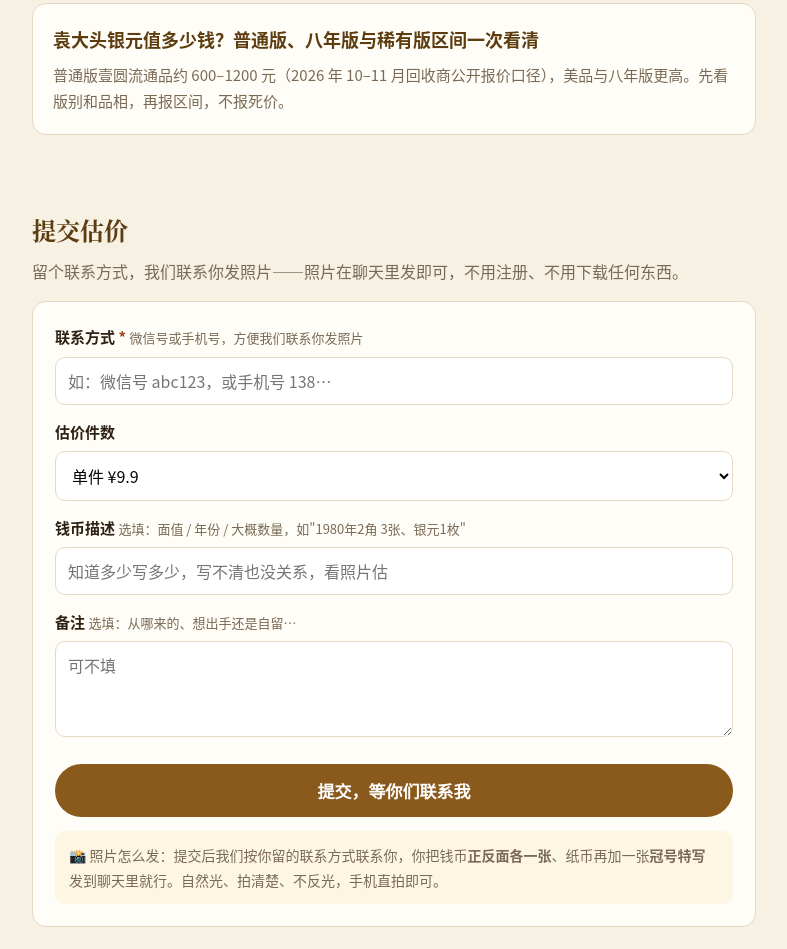
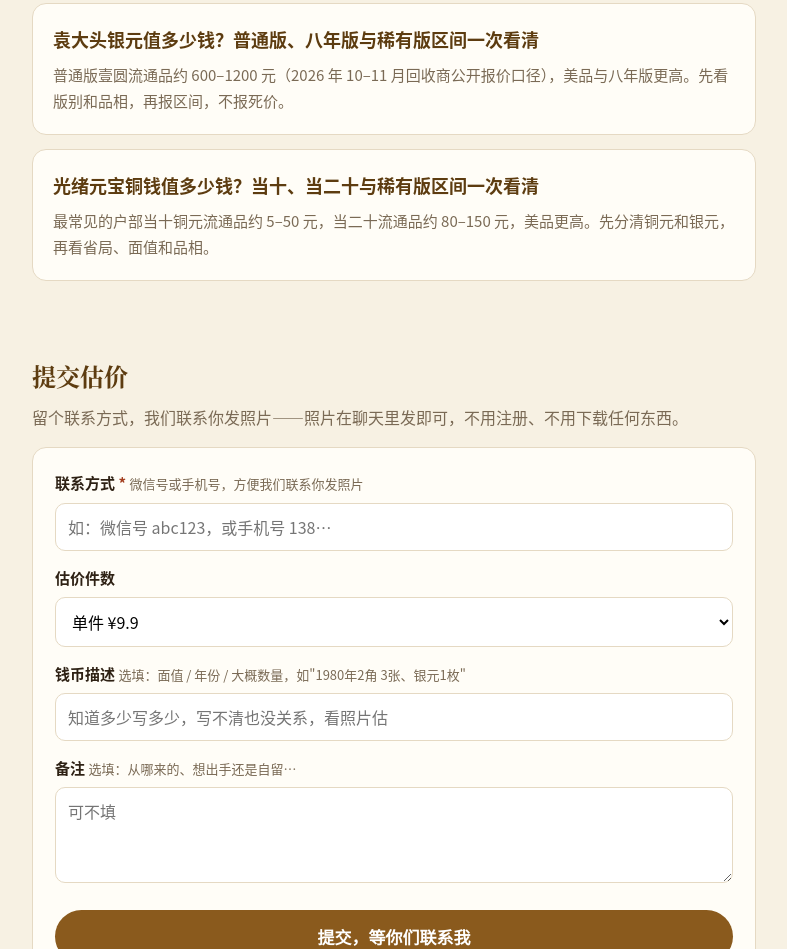
Before and after one commit to hu3075559-ai/coin-value, a plain HTML site: page public/index.html in a window 1280 px wide. Shown: the part 2300-3249 px from the top of the page, without its empty margins (246-1033 px from the left). Drawn offline with Linux system fonts and the light colour scheme.

Commit message:
Add guide: guangxu-yuanbao-tongqian-zhi-duoshao-qian (2026-11-16 SEO)

```diff
--- a/public/index.html
+++ b/public/index.html
@@ -189,6 +189,10 @@ gtag('config', 'G-8V0PH2T0E3');
       <h3 style="font-size:18px;color:var(--bronze-deep);margin-bottom:6px"><a href="/guides/yuan-datou-yinyuan-zhi-duoshao-qian" style="color:var(--bronze-deep);text-decoration:none">袁大头银元值多少钱？普通版、八年版与稀有版区间一次看清</a></h3>
       <p style="color:var(--muted);font-size:15px">普通版壹圆流通品约 600–1200 元（2026 年 10–11 月回收商公开报价口径），美品与八年版更高。先看版别和品相，再报区间，不报死价。</p>
     </div>
+    <div class="card">
+      <h3 style="font-size:18px;color:var(--bronze-deep);margin-bottom:6px"><a href="/guides/guangxu-yuanbao-tongqian-zhi-duoshao-qian" style="color:var(--bronze-deep);text-decoration:none">光绪元宝铜钱值多少钱？当十、当二十与稀有版区间一次看清</a></h3>
+      <p style="color:var(--muted);font-size:15px">最常见的户部当十铜元流通品约 5–50 元，当二十流通品约 80–150 元，美品更高。先分清铜元和银元，再看省局、面值和品相。</p>
+    </div>
   </section>
 
   <section class="block" id="apply">
```
